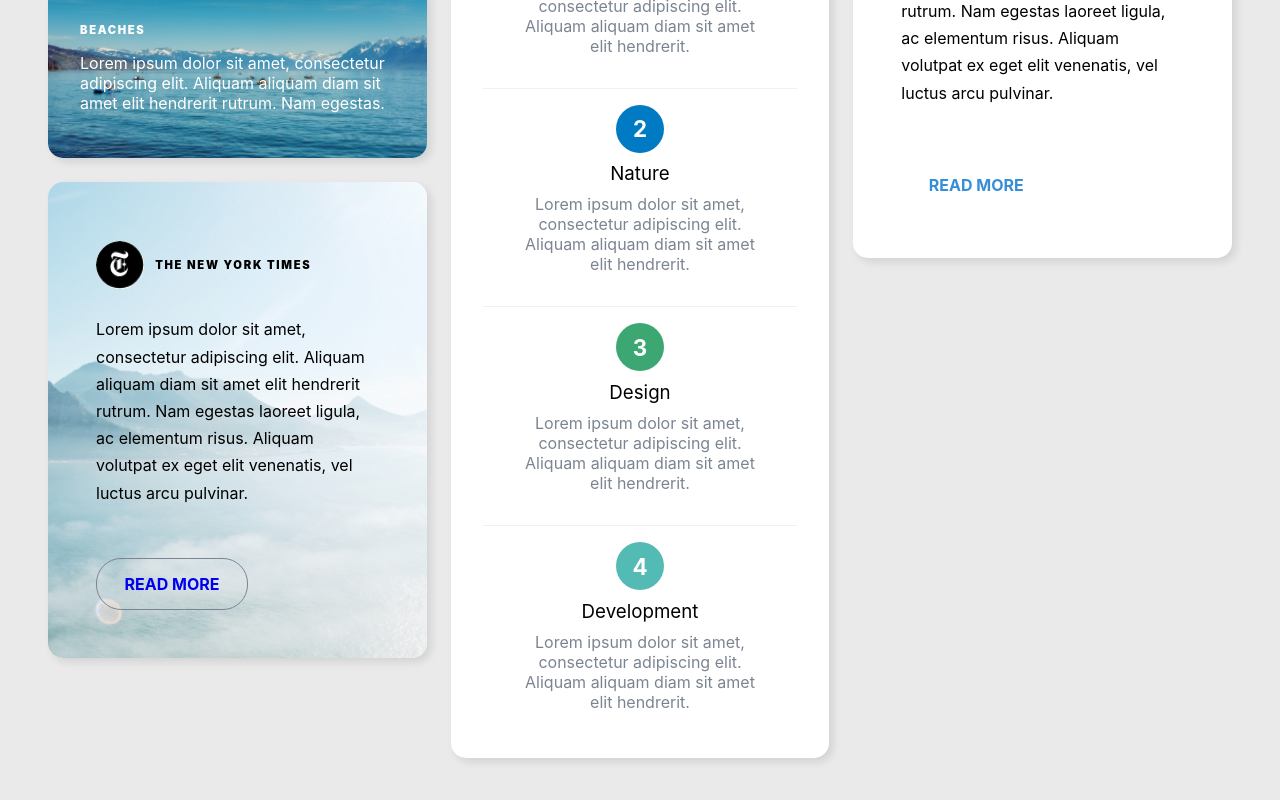
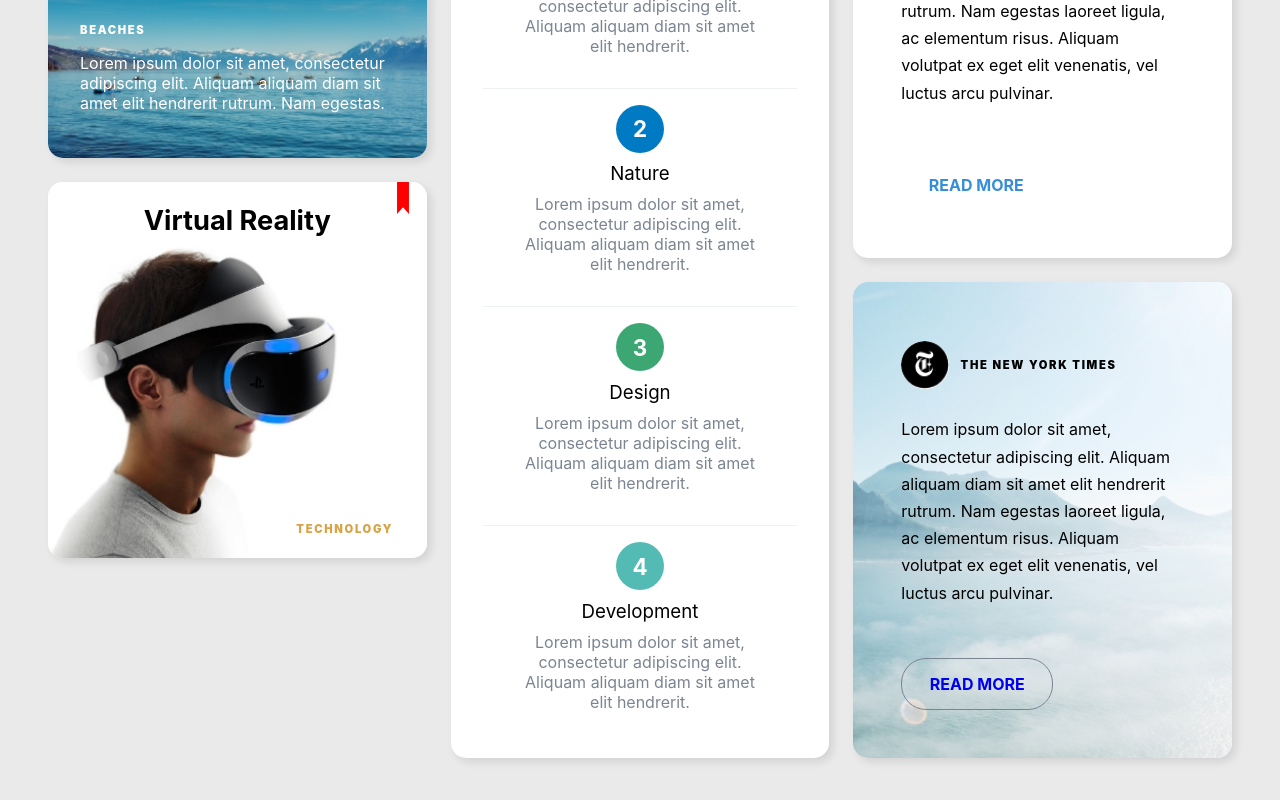
Before and after one commit to rts-cmk-wu04/react-komponenter-bqardi, a React (Create React App) app: page / in a window 1280 px wide. Shown: the part 2366-3166 px from the top of the page. Built offline with nearby package versions, Linux system fonts and the light colour scheme.

Commit message:
Virtual Reality component added

```diff
--- a/public/details.json
+++ b/public/details.json
@@ -350,9 +350,9 @@
         "color": "white",
         "content": [
             {
-                "color": "",
+                "color": "#D9A34A",
                 "images": [
-                    "Education_Icon.svg"
+                    "vr.jpg"
                 ],
                 "title": "Virtual Reality",
                 "text": ""
--- a/src/App.js
+++ b/src/App.js
@@ -11,6 +11,7 @@ import Lifestyle from './components/Lifestyle';
 import Location from './components/Location';
 import Digest from './components/Digest';
 import NewYorkTimes from './components/NewYorkTimes';
+import VirtualReality from './components/VirtualReality';
 
 function App() {
   var [details, setDetails] = useState({});
@@ -77,6 +78,9 @@ function App() {
       <Card details={details.beaches}>
         <Location item={details.beaches}/>
       </Card>
+      <Card details={details.vr}>
+        <VirtualReality item={details.vr}/>
+      </Card>
       <Card details={details.nytAlt}>
         <NewYorkTimes item={details.nytAlt}/>
       </Card>
--- /dev/null
+++ b/src/components/VirtualReality.css
@@ -0,0 +1,39 @@
+.VirtualReality{
+    position: relative;
+    height: 100%;
+}
+.VirtualReality__image{
+    position: absolute;
+    display: block;
+    width: 100%;
+}
+.VirtualReality__bookmark{
+    position: absolute;
+    top: 0;
+    right: 0.5em;
+}
+.VirtualReality__bookmark svg{
+    width: 32px;
+    height: 32px;
+    fill: red;
+}
+.VirtualReality__content{
+    position: absolute;
+    top: 0;
+    left: 0;
+    width: 100%;
+    height: 100%;
+    display: flex;
+    flex-direction: column;
+    justify-content: space-between;
+}
+.VirtualReality__title{
+    text-align: center;
+    font-size: 1.7em;
+    margin-top: 0.8em;
+}
+.VirtualReality__category{
+    align-self: flex-end;
+    margin-bottom: 2em;
+    margin-right: 3em;
+}
--- /dev/null
+++ b/src/components/VirtualReality.js
@@ -0,0 +1,20 @@
+import "./VirtualReality.css";
+
+function VirtualReality({item}){
+    return (
+        <article className="VirtualReality">
+            <img className="VirtualReality__image" src={`./images/${item?.content[0].images[0]}`} alt="VirtualReality"/>
+            <div className="VirtualReality__bookmark">
+            <svg xmlns="http://www.w3.org/2000/svg" width="10.07" height="27.004" viewBox="0 0 10.07 27.004">
+                <path id="Path_19" data-name="Path 19" d="M381.951,2543v27l5.082-5.734,4.988,5.734v-27Z" transform="translate(-381.951 -2543)" fill="red"/>
+            </svg>
+            </div>
+            <div className="VirtualReality__content">
+                <h1 className="VirtualReality__title">{item?.content[0].title}</h1>
+                <h2 className="VirtualReality__category Category" style={{color: item?.content[0].color}}>{item?.title}</h2>
+            </div>
+        </article>
+    );
+}
+
+export default VirtualReality;
```
Also changed, not shown: public/images/vr.jpg (added), 1 other file (tests, documents, lock files or other folders).
